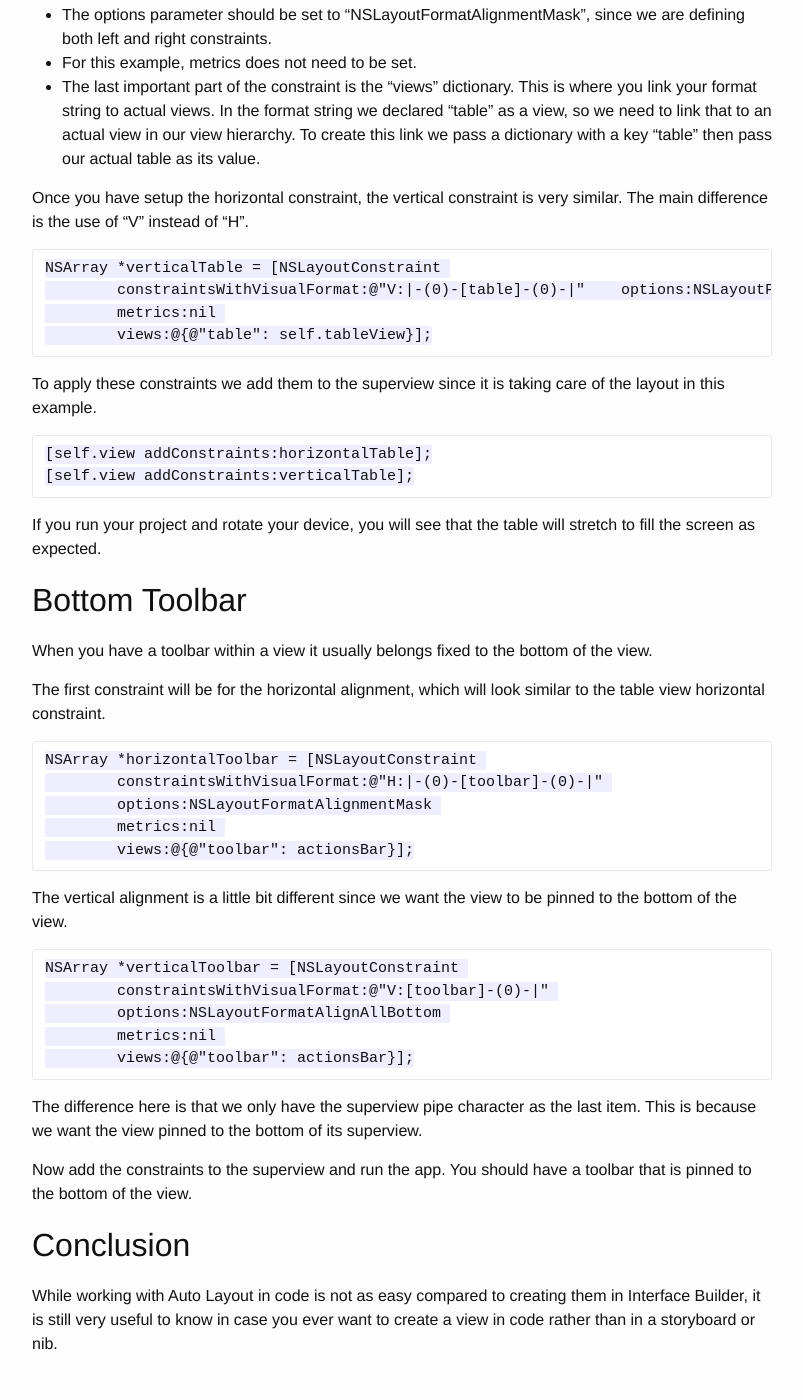
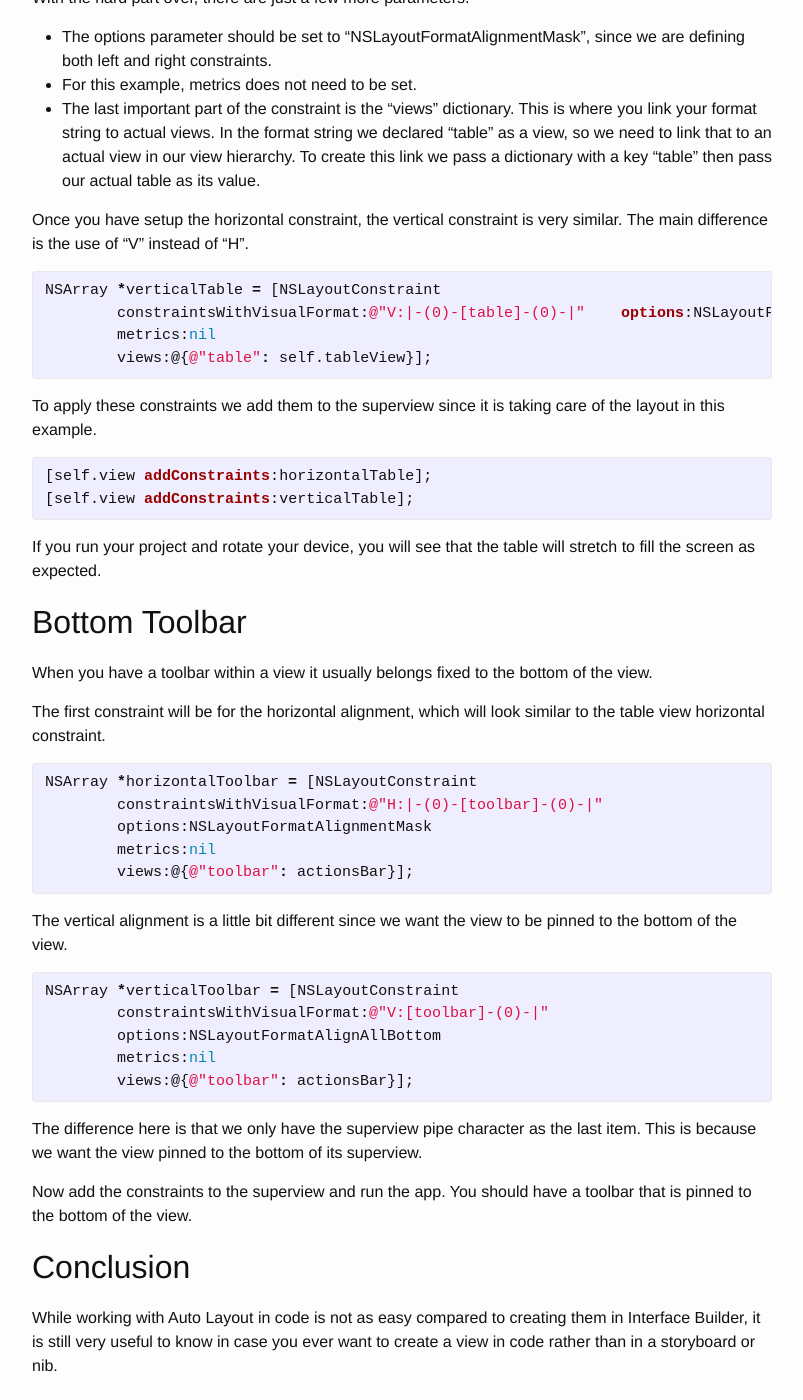
Before and after one commit to fmscode/fmscode.github.io, a Jekyll site: the page built from _posts/2014-06-02-Auto-Layout-in-Code.md, in a window 1280 px wide and 1400 px high, scrolled down 1165 px. Shown: the whole window, without its empty margins (238-1041 px from the left). Built offline with Jekyll 4.4.1, drawn with Linux system fonts in a browser that asks for light colours; some of the changed text lies outside the part shown.

Commit message:
Switch to liquid syntax highlighting

````diff
--- a/_posts/2014-06-02-Auto-Layout-in-Code.md
+++ b/_posts/2014-06-02-Auto-Layout-in-Code.md
@@ -14,13 +14,16 @@ There are two very important steps to do before writing constraints.
 ## Stretch to fill screen
 The first example is applying constraints to a table view. When you turn your device, and you support landscape orientation, the expected behavior is for the table view to expand and fill the entire screen. To do this within code, setup two constraints on the superview for the horizontal and vertical alignment. First the horizontal code:
 
-```
+{% highlight Objective-C %}
+
 NSArray *horizontalTable = [NSLayoutConstraint
 	constraintsWithVisualFormat:@"H:|-(0)-[table]-(0)-|"
 	options:NSLayoutFormatAlignmentMask
 	metrics:nil
 	views:@{@"table": self.tableView}];
-```
+
+{% endhighlight %}
+
 The VisualFormat parameter is what defines the rule. The basic format for a constraint is "Orientation:Secondary View-(Constant)-[Primary View]-(Constant)-Secondary View".
 
   - **Orientation**: Either "H" or "V" for horizontal and vertical.
@@ -38,18 +41,23 @@ With the hard part over, there are just a few more parameters.
 
 Once you have setup the horizontal constraint, the vertical constraint is very similar. The main difference is the use of "V" instead of "H".
 
-```
+{% highlight Objective-C %}
+
 NSArray *verticalTable = [NSLayoutConstraint
 	constraintsWithVisualFormat:@"V:|-(0)-[table]-(0)-|" 	options:NSLayoutFormatAlignmentMask
 	metrics:nil
 	views:@{@"table": self.tableView}];
-```
+
+{% endhighlight %}
+
 To apply these constraints we add them to the superview since it is taking care of the layout in this example.
 
-```
+{% highlight Objective-C %}
+
 [self.view addConstraints:horizontalTable];
 [self.view addConstraints:verticalTable];
-```
+
+{% endhighlight %}
 
 If you run your project and rotate your device, you will see that the table will stretch to fill the screen as expected.
 
@@ -59,23 +67,28 @@ When you have a toolbar within a view it usually belongs fixed to the bottom of
 
 The first constraint will be for the horizontal alignment, which will look similar to the table view horizontal constraint.
 
-```
+{% highlight Objective-C %}
+
 NSArray *horizontalToolbar = [NSLayoutConstraint
 	constraintsWithVisualFormat:@"H:|-(0)-[toolbar]-(0)-|"
 	options:NSLayoutFormatAlignmentMask
 	metrics:nil
 	views:@{@"toolbar": actionsBar}];
-```
+
+{% endhighlight %}
 
 The vertical alignment is a little bit different since we want the view to be pinned to the bottom of the view.
 
-```
+{% highlight Objective-C %}
+
 NSArray *verticalToolbar = [NSLayoutConstraint
 	constraintsWithVisualFormat:@"V:[toolbar]-(0)-|"
 	options:NSLayoutFormatAlignAllBottom
 	metrics:nil
 	views:@{@"toolbar": actionsBar}];
-```
+
+{% endhighlight %}
+
 The difference here is that we only have the superview pipe character as the last item. This is because we want the view pinned to the bottom of its superview.
 
 Now add the constraints to the superview and run the app. You should have a toolbar that is pinned to the bottom of the view.
````
Also changed, not shown: _posts/2014-05-26-Core-Data.md (+22 -15 lines), 1 other file.
